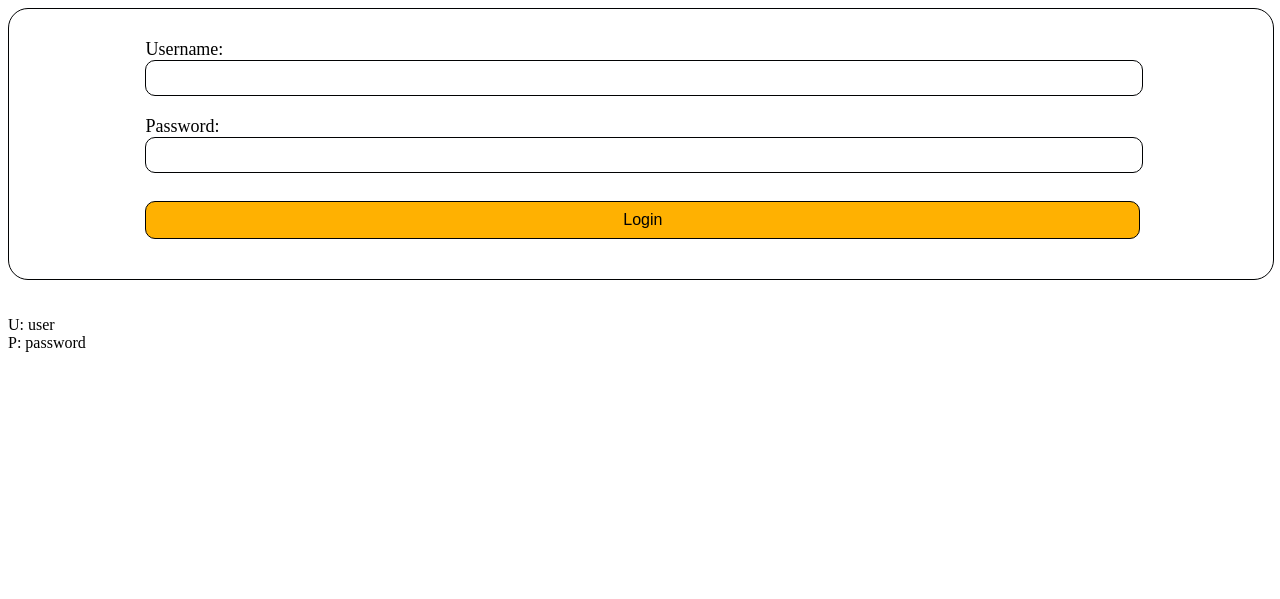
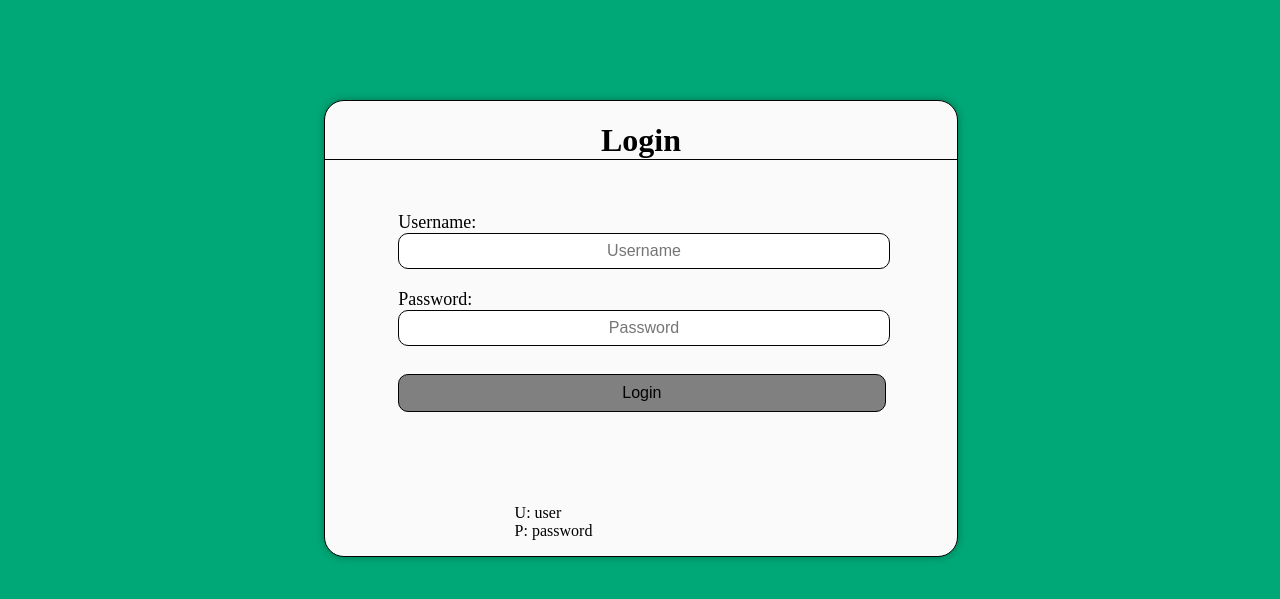
Before and after one commit to lbakken/cybersec, a PHP site: page /html/login.html in a window 1280 px wide. Shown: the top 599 px of the page. Run offline with PHP 8.4, Linux system fonts and the light colour scheme.

Commit message:
updated login page php not working

```diff
--- a/css/login.css
+++ b/css/login.css
@@ -1,6 +1,26 @@
-.login {
+body {
+  background-color: #00a877;
+  height: 100%;
+}
+
+.container {
   border: 1px solid #010203;
+  background-color: #fafafa;
   border-radius: 20px;
+  width: 50%;
+  margin-left: 25%;
+  margin-right: 25%;
+  margin-top: 100px;
+  box-shadow: 0 0 9px 0 rgba(0, 0, 0, 0.3);
+}
+
+.container > h1 {
+  text-align: center;
+  border-bottom: 1px solid #010203;
+  width: 100%;
+}
+
+.container > .login {
   width: 80%;
   padding-left: 10%;
   padding-right: 10%;
@@ -33,3 +53,18 @@
   font-size: 16px;
   cursor: pointer;
 }
+
+.field > input[type=submit]:hover {
+  background-color: #cd8e00;
+}
+
+.field > input[type=submit]:disabled {
+  background-color: #808080;
+  cursor: auto;
+}
+
+p {
+  padding-left: 30%;
+  padding-right: 30%;
+  width: 60%;
+}
--- a/html/login.html
+++ /dev/null
@@ -1,33 +0,0 @@
-<!doctype html>
-
-<html>
-
-  <head>
-    <meta charset="utf-8">
-
-    <title>Luke Bakken</title>
-    <meta name="description" content="">
-    <meta name="author" content="Luke Bakken">
-
-    <link rel="stylesheet" href="../css/login.css">
-  </head>
-
-  <body>
-    <form class="login" method="post" action="../php/login.php">
-      <div class="field">
-        <label for="username">Username: </label>
-        <input type="text" name="username" />
-      </div>
-      <div class="field">
-        <label for="password">Password: </label>
-        <input type="text" name="password" />
-      </div>
-      <div class="field">
-        <input type="submit" value="Login" name="Login" />
-      </div>
-    </form>
-    <br><br>
-    <div>U: user<br>P: password</div>
-  </body>
-
-</html>
--- a/index.html
+++ b/index.html
@@ -10,10 +10,11 @@
     <meta name="author" content="Luke Bakken">
 
     <link rel="stylesheet" href="css/styles.css">
+    <script src="js/index.js"></script>
   </head>
 
   <body>
-    <script src="js/index.js"></script>
+    <h1>Welcome!</h1>
   </body>
 
 </html>
--- /dev/null
+++ b/js/login.js
@@ -0,0 +1,25 @@
+window.onload = () => {
+    document.getElementById("submit").disabled = true
+}
+
+function validator() {
+    console.log("Validating Inputs")
+    let username = document.getElementById("username")
+    let password = document.getElementById("password")
+
+    if (username.value === "") {
+        console.log("Username Null")
+        document.getElementById("submit").disabled = true
+        return false
+    }
+
+    if (password.value === "") {
+        console.log("Password Null")
+        document.getElementById("submit").disabled = true
+        return false
+    }
+
+    console.log("Inputs Validated")
+    document.getElementById("submit").disabled = false
+    return true
+}
--- /dev/null
+++ b/login.html
@@ -0,0 +1,41 @@
+<!doctype html>
+
+<html>
+
+  <head>
+    <meta charset="utf-8">
+
+    <title>Luke Bakken</title>
+    <meta name="description" content="">
+    <meta name="author" content="Luke Bakken">
+
+    <link rel="stylesheet" href="./css/login.css">
+    <script src="./js/login.js"></script>
+  </head>
+
+  <body>
+    <div class="container">
+      <h1>Login</h1>
+      <form name="login" id="login" class="login" method="post" action="./php/login.php">
+        <div class="field">
+          <label for="username">Username: </label>
+          <input placeholder="Username" type="text" name="username" id="username" required
+            onchange="validator()" onkeyup="validator()" oninput="validator()"
+          />
+        </div>
+        <div class="field">
+          <label for="password">Password: </label>
+          <input placeholder="Password" type="password" name="password" id="password" required
+            onchange="validator()" onkeyup="validator()" oninput="validator()"
+          />
+        </div>
+        <div class="field">
+          <input type="submit" value="Login" id="submit" name="submit" disabled="disabled" />
+        </div>
+      </form>
+      <br><br>
+      <p>U: user<br>P: password</p>
+    </div>
+  </body>
+
+</html>
```
Also changed, not shown: index.php (+9 -0 lines), php/login.php (+26 -58 lines), php/logout.php (added).
